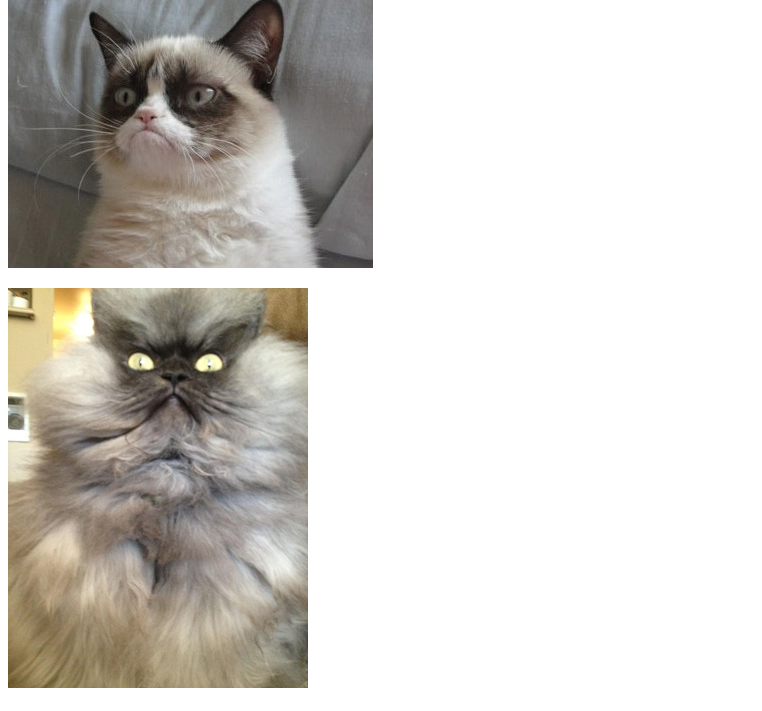
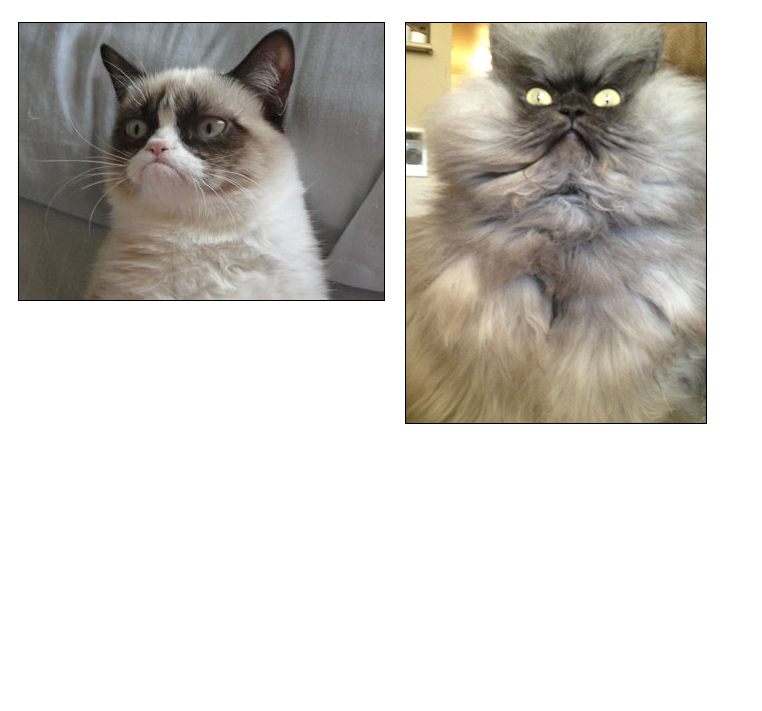
Before and after one commit to foxed/Metis-Prework, a plain HTML site: page cats.html in a window 1280 px wide. Shown: the part 89-800 px from the top of the page, without its empty margins (0-762 px from the left). Drawn offline with Linux system fonts and the light colour scheme.

Commit message:
css cats page

```diff
--- a/cats.html
+++ b/cats.html
@@ -2,7 +2,7 @@
 <!-- A cat gallery -->
 <html>
   <head>
-  <link rel=”stylesheet” href=”application.css”>
+  <link rel='stylesheet' href='application.css'>
 
     <meta charset="UTF-8">
     <title>Cats</title>
```
